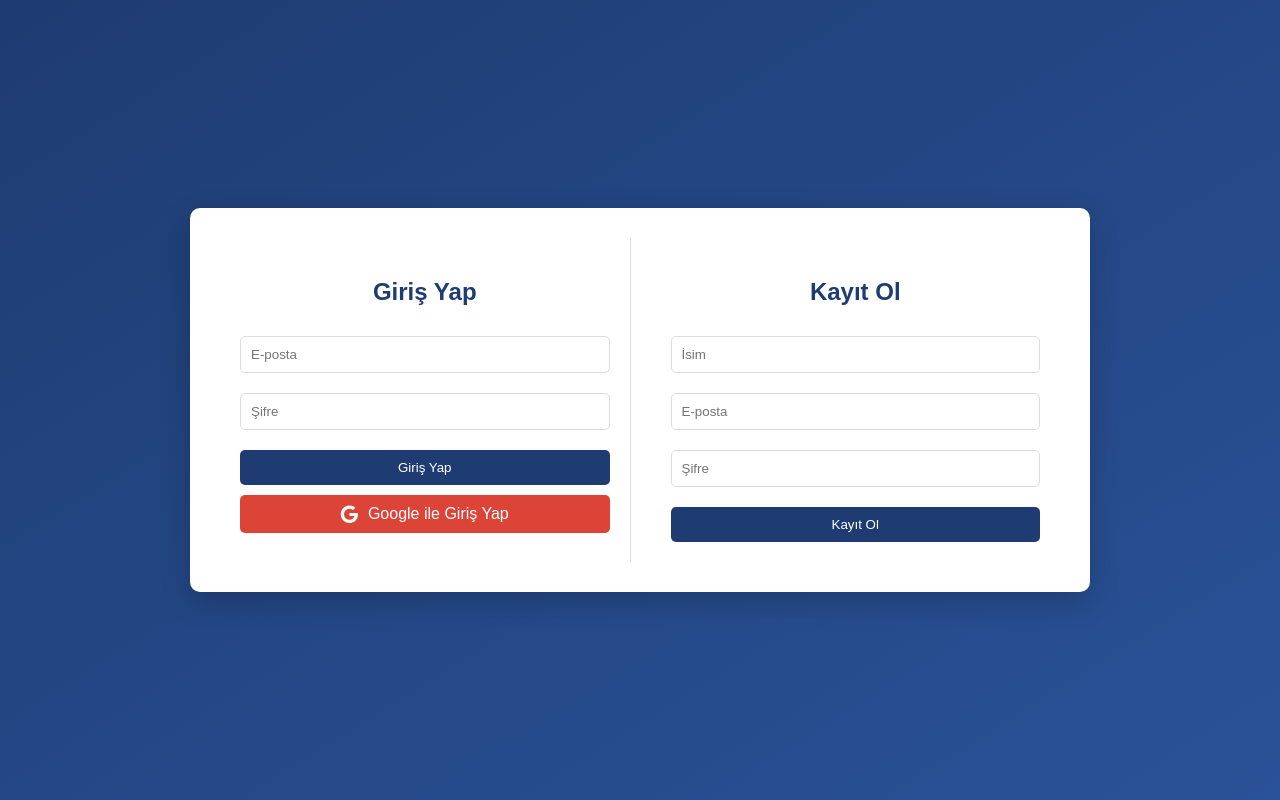
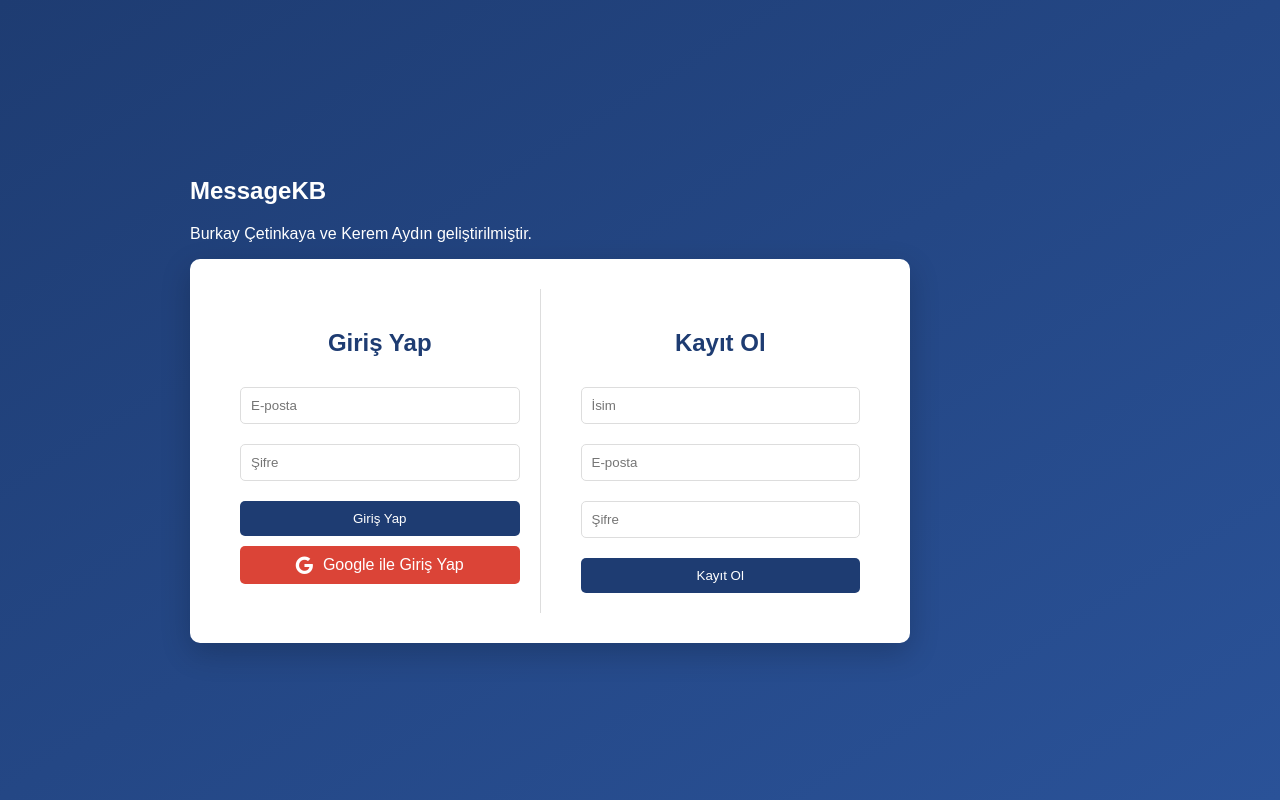
Before and after one commit to Rliin/MessageKB, a plain HTML site: page index.html in a window 1280 px wide. Drawn offline with Linux system fonts and the light colour scheme; no server answers.

Commit message:
Add files via upload

```diff
--- a/index.html
+++ b/index.html
@@ -14,6 +14,9 @@
 </head>
 <body>
   <!-- Giriş ve Kayıt -->
+  <div id="site-container">
+  <h2>MessageKB</h2>
+  <p>Burkay Çetinkaya ve Kerem Aydın geliştirilmiştir.</p>
   <div id="auth-container">
     <div id="login-form">
       <h2>Giriş Yap</h2>
@@ -52,6 +55,7 @@
       <button id="send-button">Gönder</button>
     </div>
   </div>
+</div>
 
   <!-- JavaScript -->
   <script src="auth.js"></script>
```
